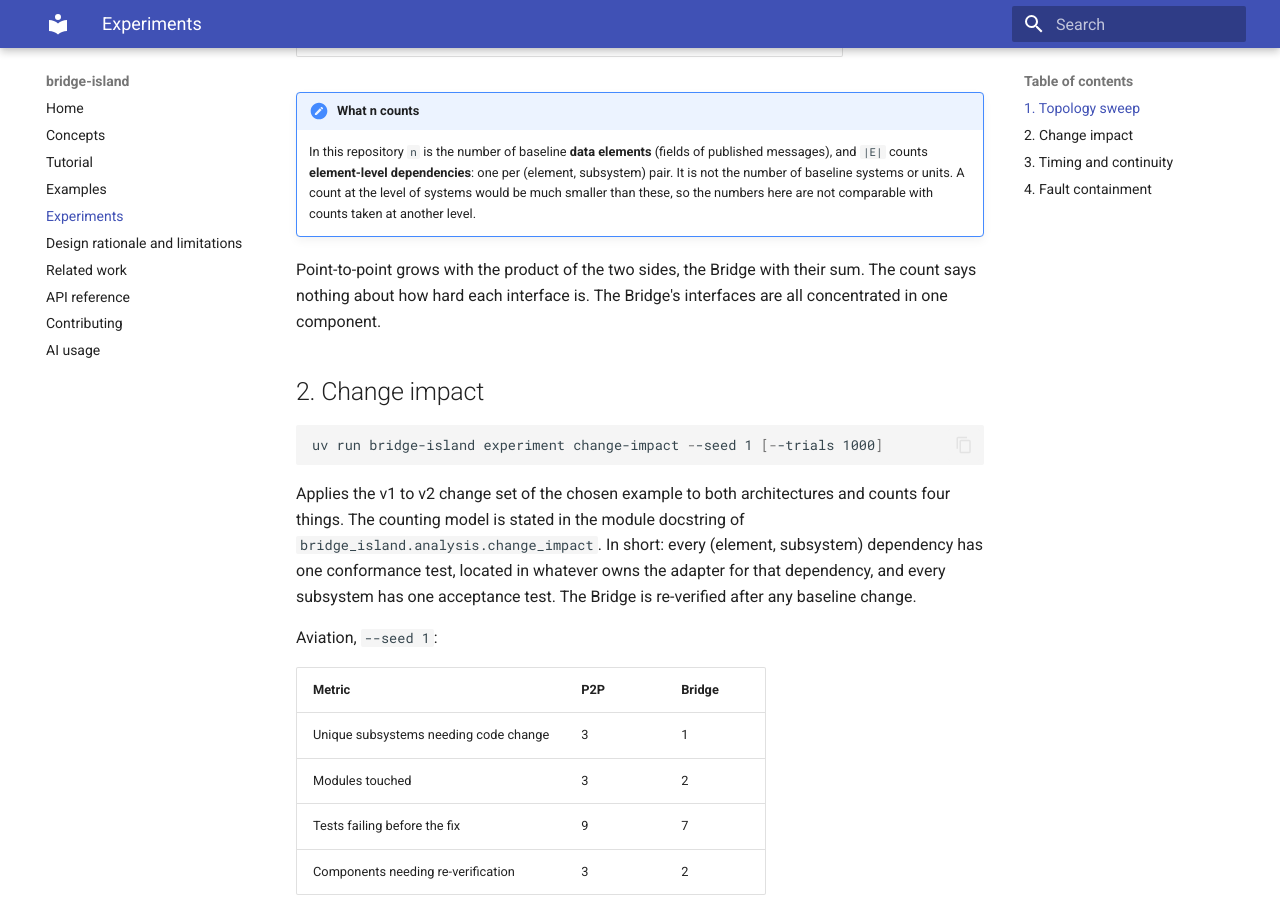
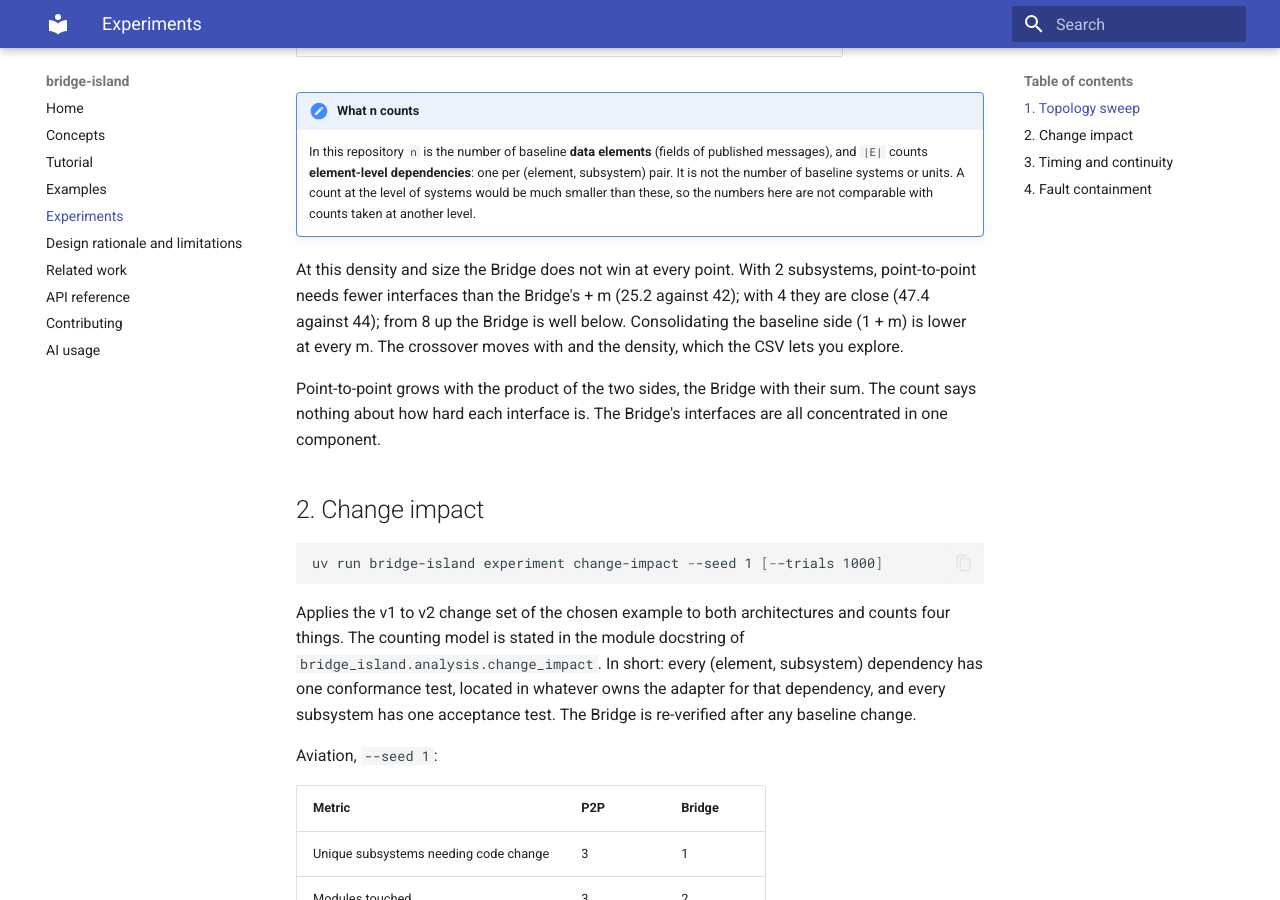
Before and after one commit to tkaiagent123/bridge-island, an MkDocs documentation site: the page built from docs/experiments.md, in a window 1280 px wide and 900 px high, scrolled down 1277 px. Built offline with MkDocs 1.6.1 and Material for MkDocs 9.7.7, drawn with Linux system fonts in a browser that asks for light colours.

Commit message:
fix(experiments): show stall plot as markers, integer histogram ticks; note small-m crossover in docs

```diff
--- a/docs/experiments.md
+++ b/docs/experiments.md
@@ -52,6 +52,10 @@ gives (P2P column is the mean of 5 repeats):
     pair. It is not the number of baseline systems or units. A count at the level of systems
     would be much smaller than these, so the numbers here are not comparable with counts taken
     at another level.
+
+At this density and size the Bridge does not win at every point. With 2 subsystems, point-to-point needs fewer interfaces than the Bridge's
+ + m (25.2 against 42); with 4 they are close (47.4 against 44); from 8 up the Bridge is well below. Consolidating the baseline side (1 + m) is lower at every m. The crossover moves with
+ and the density, which the CSV lets you explore.
 
 Point-to-point grows with the product of the two sides, the Bridge with their sum. The
 count says nothing about how hard each interface is. The Bridge's interfaces are all
```
Also changed, not shown: 1 other file.
